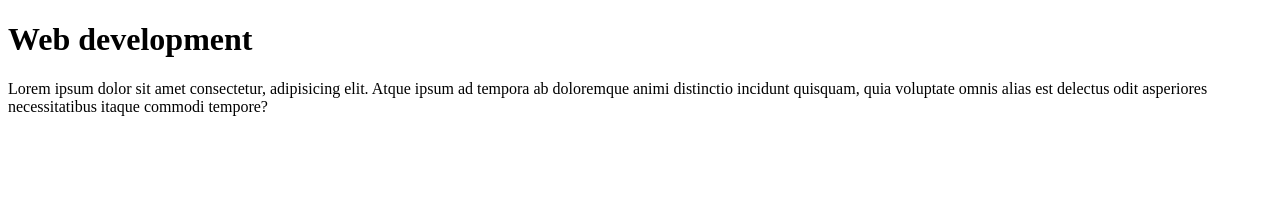
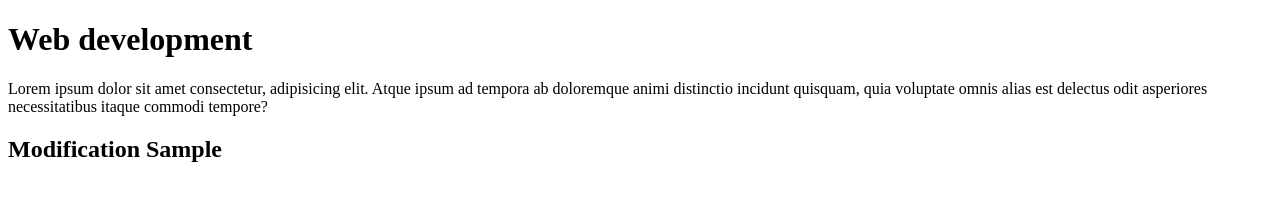
Before and after one commit to Jiuminenene/My-first-project, a plain HTML site: page index.html in a window 1280 px wide. Drawn offline with Linux system fonts and the light colour scheme.

Commit message:
my third commit

```diff
--- a/index.html
+++ b/index.html
@@ -11,5 +11,7 @@
      <p> Lorem ipsum dolor sit amet consectetur, adipisicing elit. Atque ipsum ad tempora ab doloremque animi distinctio incidunt quisquam, quia voluptate omnis alias est delectus odit asperiores necessitatibus itaque commodi tempore?
      </p>
 
+     <h2> Modification Sample</h2>
+
 </body>
 </html>
```
